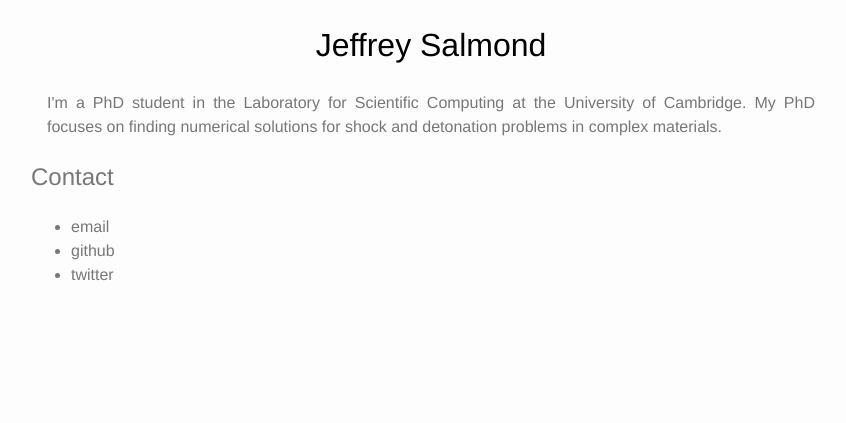
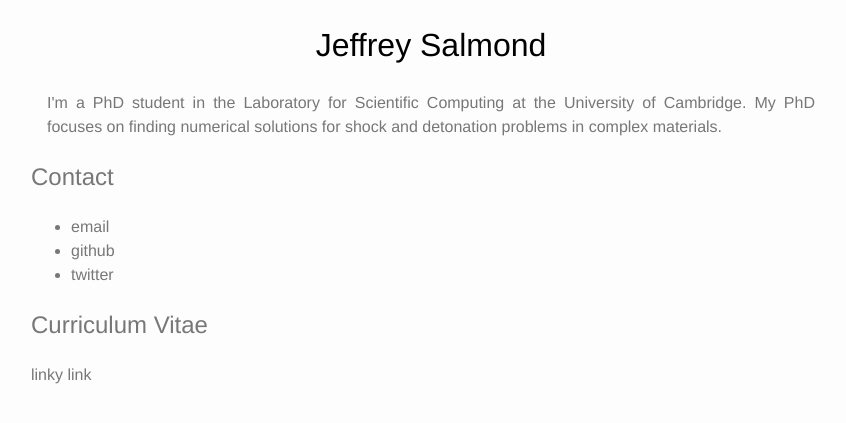
Before and after one commit to mjArcher/mjArcher.github.io, a Jekyll site: the page built from index.html, in a window 1280 px wide. Shown: the top 423 px of the page, without its empty margins (209-1055 px from the left). Built offline with Jekyll 4.4.1, drawn with Linux system fonts in a browser that asks for light colours.

Commit message:
add placeholder CV section to index page

```diff
--- a/index.html
+++ b/index.html
@@ -17,6 +17,9 @@ I'm a PhD student in the Laboratory for Scientific Computing at the University o
   <li>twitter</li>
 </ul>
 
+<h2>Curriculum Vitae</h2>
+linky link
+
 <!--<ul class="posts">
 {% for post in site.posts %}
   <li>
```
